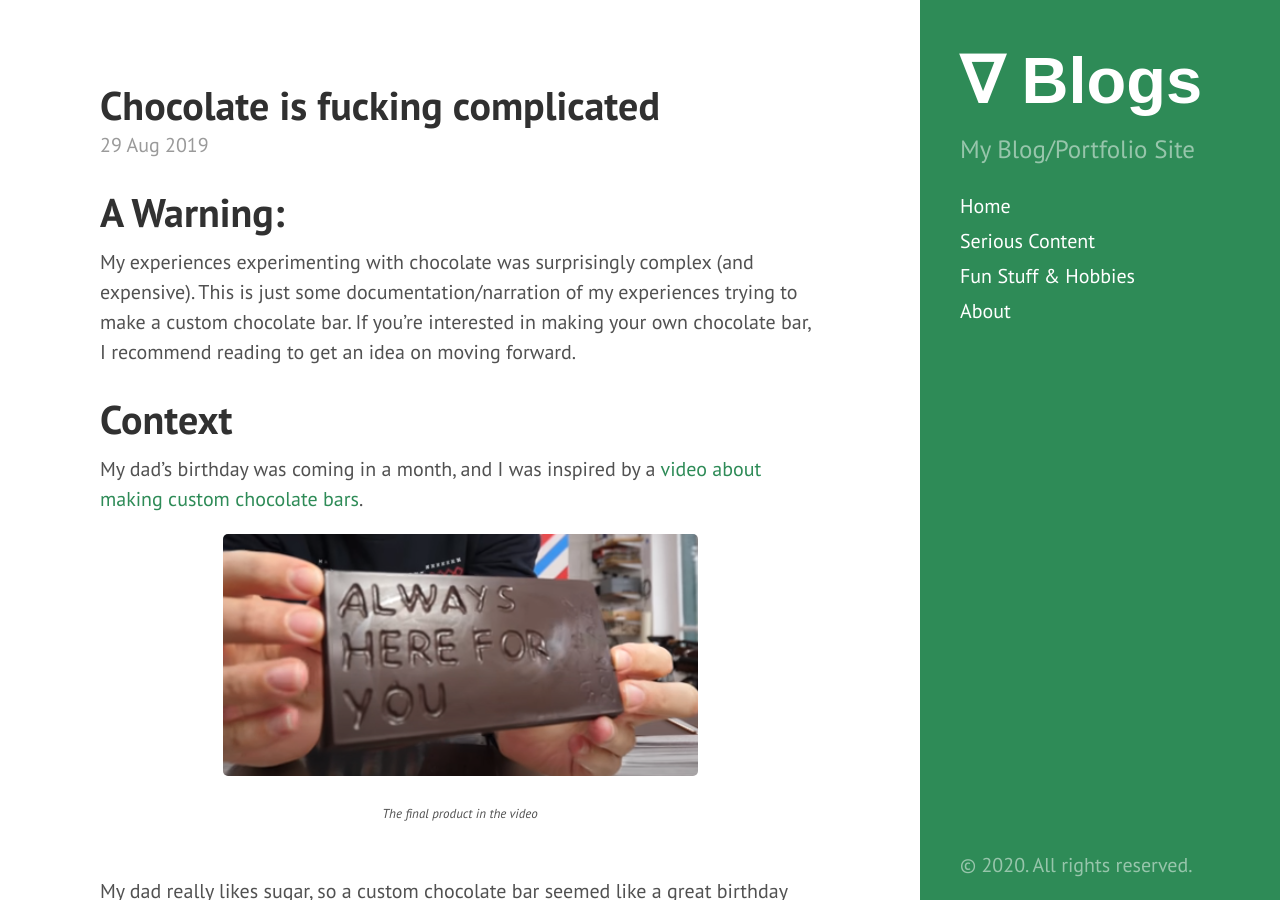
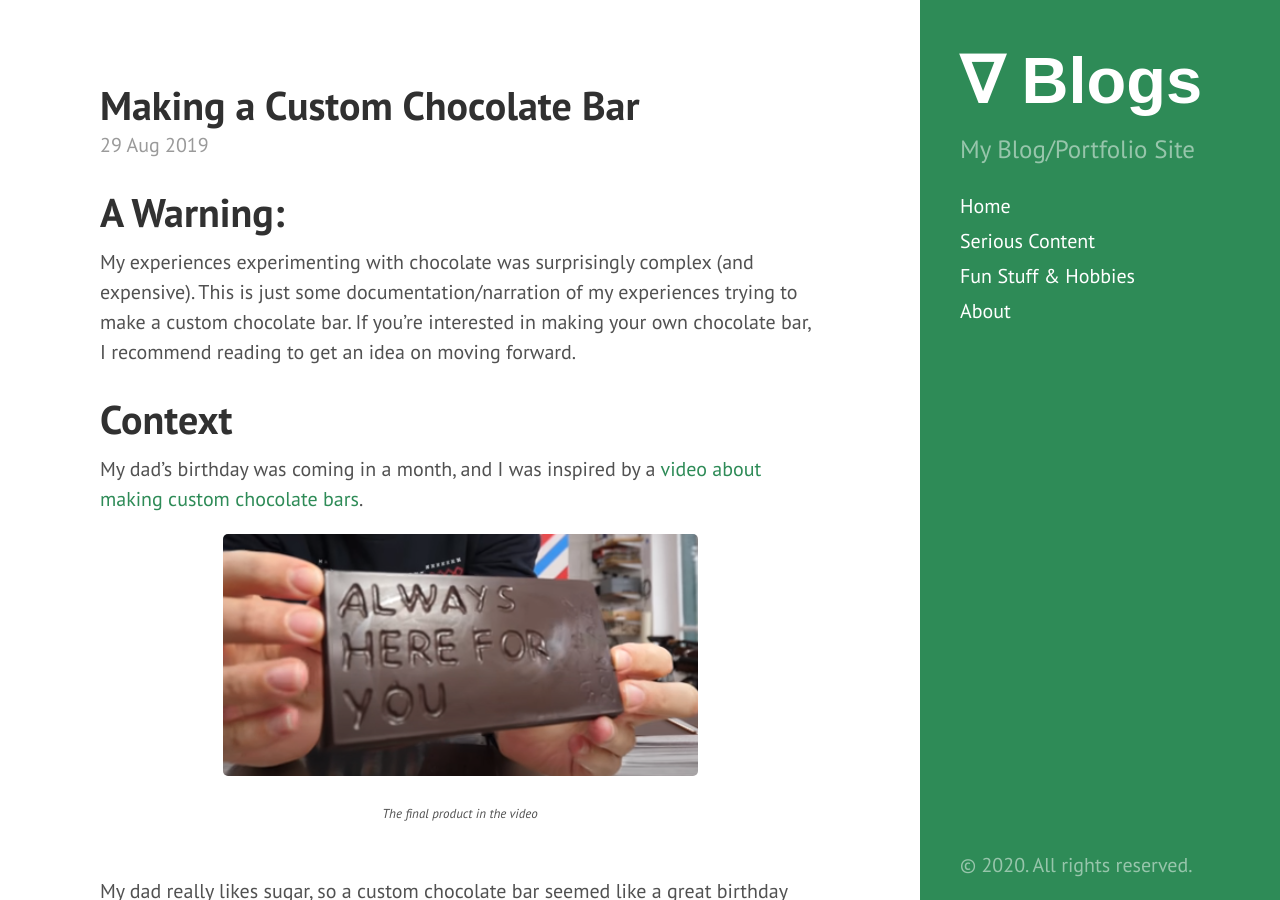
Before and after one commit to tedkim97/tedkim97.github.io, a Jekyll site: the page built from _posts/2019-8-29-custom_chocolate_mold.md, in a window 1280 px wide and 900 px high. Built offline with Jekyll 4.4.1, drawn with Linux system fonts in a browser that asks for light colours.

Commit message:
minor title change

```diff
--- a/_posts/2019-8-29-custom_chocolate_mold.md
+++ b/_posts/2019-8-29-custom_chocolate_mold.md
@@ -1,6 +1,6 @@
 ---
 layout: post
-title: Chocolate is fucking complicated
+title: Making a Custom Chocolate Bar
 published: true
 permalink: /custom_chocolate_bars
 frontpage: true
```
